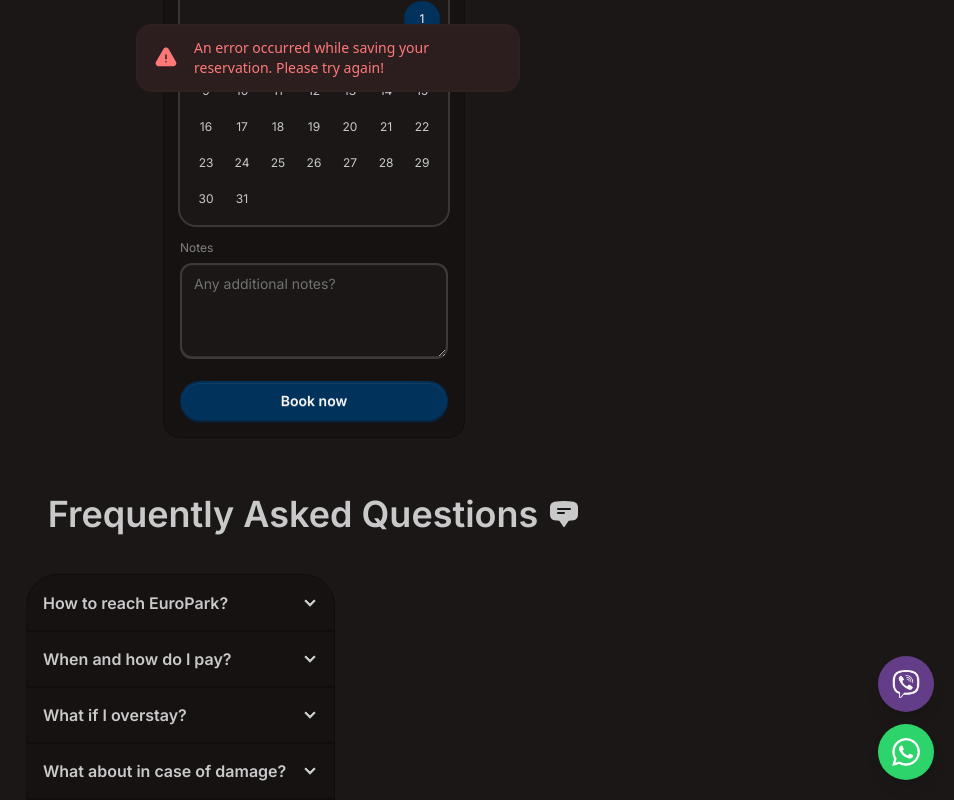
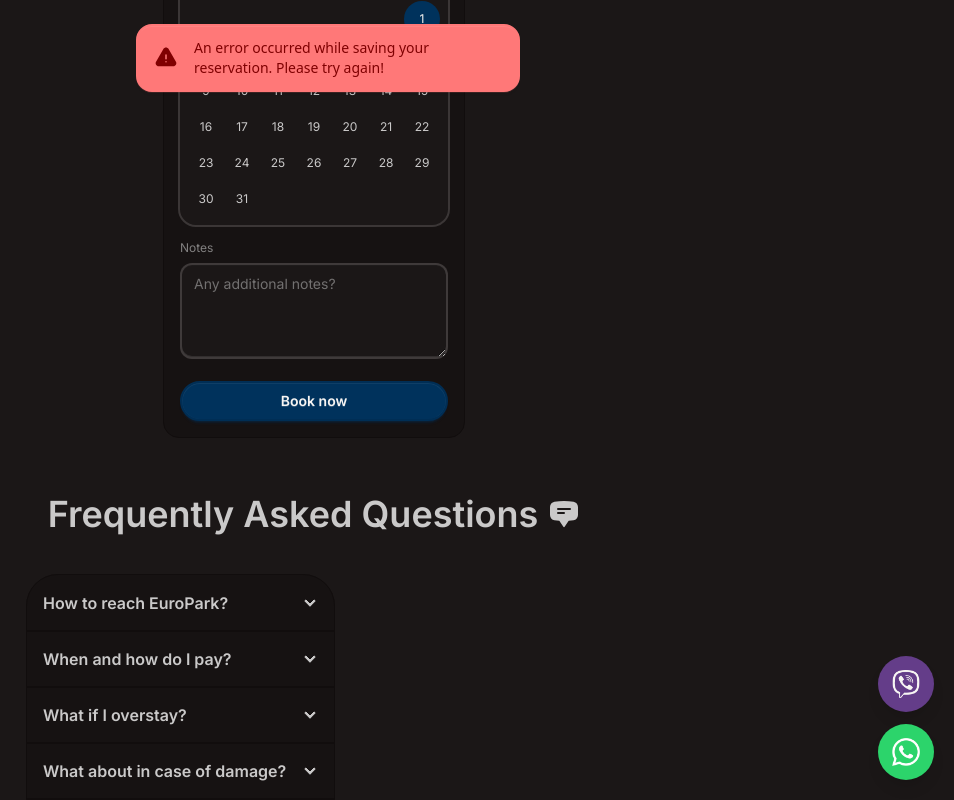
Before and after one commit to BakirGracic/europark, a Next.js app: page /en in a window 1280 px wide. Both pictures are taken after typing "Sample", "name@example.com", "5551234", "Sample" into the empty fields and a click on the button "Book now". Shown: the part 2822-3622 px from the top of the page, without its empty margins (326-1280 px from the left). Built offline with nearby package versions, Linux system fonts and the light colour scheme.

Commit message:
small misc fixes

```diff
--- a/src/features/book/components/Form.tsx
+++ b/src/features/book/components/Form.tsx
@@ -24,14 +24,14 @@ export default function Form() {
 			return;
 		} else if (state.status === 'ok') {
 			toast.custom(() => (
-				<div role='alert' className='alert alert-success alert-soft w-sm'>
+				<div role='alert' className='alert alert-success w-sm'>
 					<CheckBadgeIcon className='h-6 w-6' />
 					<span>{t('success_message')}</span>
 				</div>
 			));
 		} else {
 			toast.custom(() => (
-				<div role='alert' className='alert alert-error alert-soft w-sm'>
+				<div role='alert' className='alert alert-error w-sm'>
 					<ExclamationTriangleIcon className='h-6 w-6' />
 					<span>{t('error_message')}</span>
 				</div>
--- a/src/messages/bs.json
+++ b/src/messages/bs.json
@@ -93,8 +93,8 @@
 			"placeholder": "imeprezime@mail.com"
 		},
 		"Phone": {
-			"tip": "Vaš broj",
-			"placeholder": "061 222 333*"
+			"tip": "Vaš broj*",
+			"placeholder": "061 222 333"
 		},
 		"Date": {
 			"tip": "Datumi dolaska i odlaska*"
```
